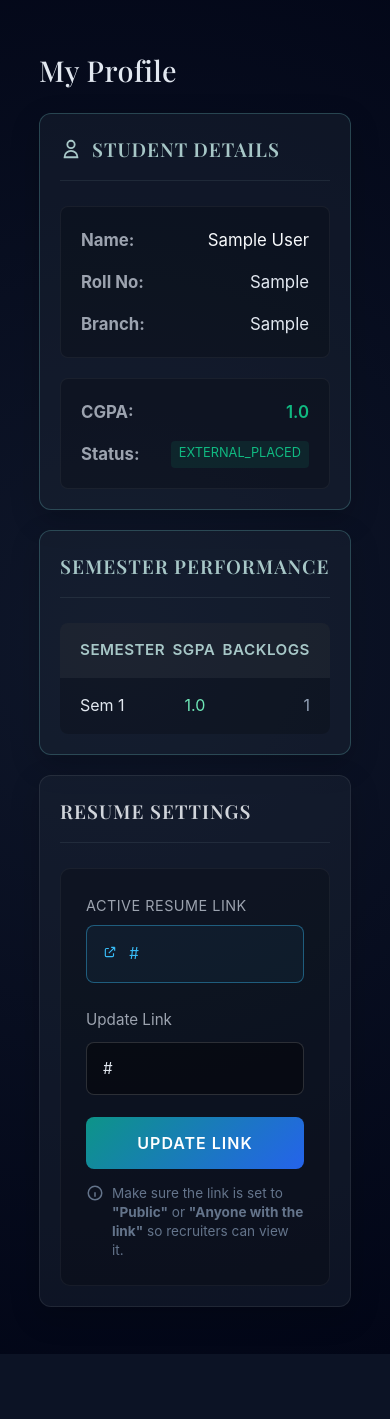
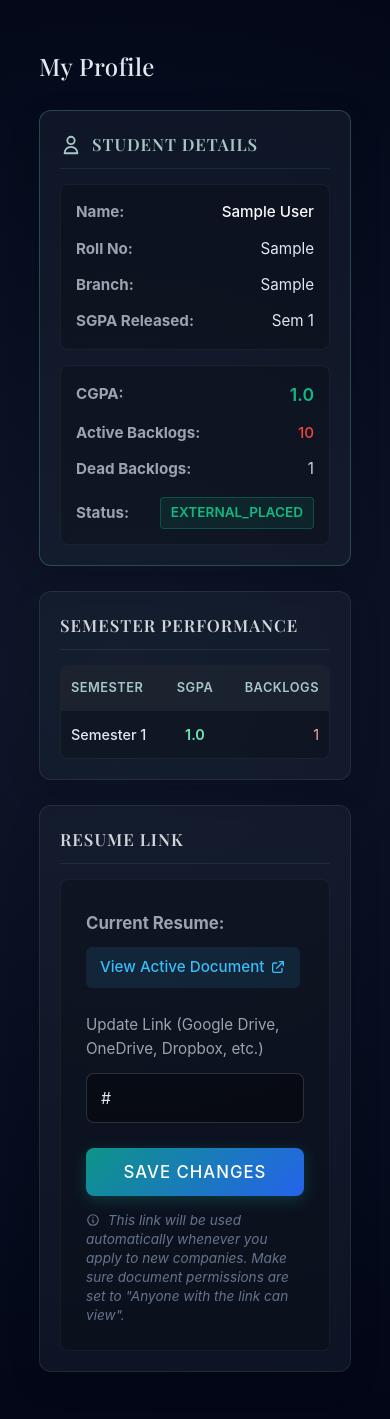
Before and after one commit to lavanayakhosla/TestPlacement, a Flask app: template templates/profile.html in a window 390 px wide. Shown: the part 74-1493 px from the top of the page. Before the commit the page ends 1428 px from the top, so only its background shows below. Run offline with Flask 3, Linux system fonts and the light colour scheme; the template is opened without the code that fills it: values that come from a table or form of the project are taken from there, others are empty; tables that the repository leaves empty hold one stand-in row (values such as "Sample post"); some web fonts are replaced.

Commit message:
Enhance profile page styling and responsiveness
Updated styling and layout for profile page, improved responsiveness, and enhanced user interface elements.

```diff
--- a/templates/profile.html
+++ b/templates/profile.html
@@ -9,9 +9,10 @@
     .profile-container button,
     .profile-container input,
     .profile-container a {
-        font-family: 'Inter', system-ui, -apple-system, sans-serif !important;
+        font-family: 'Inter', system-ui, -apple-system, BlinkMacSystemFont, "Segoe UI", Roboto, "Helvetica Neue", Arial, sans-serif !important;
     }
 
+    /* Responsive Layout Classes */
     .profile-container { width: 100%; max-width: 900px; margin: 0 auto; padding: 20px; box-sizing: border-box; display: flex; flex-direction: column; gap: 35px; }
     .page-title { color: #e2e8f0; font-size: 1.8rem; margin: 0; font-weight: 500; }
     .glass-card { background: rgba(30, 40, 55, 0.4); border: 1px solid rgba(100, 180, 180, 0.3); border-radius: 12px; padding: 35px; box-shadow: 0 10px 30px rgba(0,0,0,0.2); }
@@ -22,46 +23,32 @@
 
     .sem-table-grid { display: grid; grid-template-columns: 1fr 1fr 1fr; align-items: center; }
     .sem-table-header { background: rgba(255,255,255,0.05); padding: 15px 20px; font-weight: 600; color: #a7c7c7; font-size: 0.95rem; text-transform: uppercase; letter-spacing: 0.5px; }
-    .sem-table-row { padding: 15px 20px; border-top: 1px solid rgba(255,255,255,0.05); color: #e2e8f0; }
+    .sem-table-row { padding: 15px 20px; border-top: 1px solid rgba(255,255,255,0.05); color: #e2e8f0; transition: background 0.2s; }
 
-    /* RESUME SECTION IMPROVED */
-    .resume-form-group { display: flex; gap: 12px; align-items: stretch; width: 100%; }
-    .resume-input {
-        flex: 1;
-        padding: 14px 18px;
-        background: rgba(0,0,0,0.4);
-        border: 1px solid rgba(255,255,255,0.15);
-        border-radius: 8px;
-        color: #e2e8f0;
-        font-size: 1rem;
-        outline: none;
-        transition: all 0.3s ease;
-        min-width: 0; /* Important for flex child to shrink properly */
-    }
-    .resume-input:focus { border-color: #38bdf8; background: rgba(0,0,0,0.6); box-shadow: 0 0 0 3px rgba(56, 189, 248, 0.1); }
-
-    .resume-btn {
-        background: linear-gradient(135deg, #0d9488, #2563eb);
-        color: white;
-        border: none;
-        padding: 0 28px;
-        border-radius: 8px;
-        font-size: 1rem;
-        font-weight: 600;
-        cursor: pointer;
-        transition: all 0.2s ease;
-        white-space: nowrap;
-    }
+    /* === FIX: Responsive Resume Form Group === */
+    .resume-form-group { display: flex; gap: 15px; align-items: stretch; flex-wrap: wrap; }
+    .resume-input { flex: 1; min-width: 250px; padding: 14px; background: rgba(0,0,0,0.4); border: 1px solid rgba(255,255,255,0.15); border-radius: 8px; color: #e2e8f0; font-size: 1rem; outline: none; transition: border-color 0.2s; box-sizing: border-box; }
+    .resume-btn { background: linear-gradient(135deg, #0d9488, #2563eb); color: white; border: none; padding: 14px 28px; border-radius: 8px; font-size: 1.05rem; font-weight: 500; cursor: pointer; box-shadow: 0 4px 15px rgba(13, 148, 136, 0.3); transition: transform 0.2s; white-space: nowrap; box-sizing: border-box; }
 
     /* Mobile Responsive Rules */
     @media (max-width: 768px) {
-        .profile-container { padding: 15px; gap: 20px; }
+        .profile-container { padding: 15px; gap: 25px; }
+        .page-title { font-size: 1.5rem; }
         .glass-card { padding: 20px; }
-        .details-grid { grid-template-columns: 1fr; }
+        .card-title { font-size: 1.05rem; margin-bottom: 15px; padding-bottom: 10px; }
 
-        .resume-form-group { flex-direction: column; }
-        .resume-input { width: 100%; font-size: 0.95rem; padding: 16px; }
-        .resume-btn { width: 100%; padding: 16px; height: auto; }
+        /* Stack the student details */
+        .details-grid { grid-template-columns: 1fr; gap: 15px; }
+        .details-box { padding: 15px; font-size: 0.95rem; gap: 12px; }
+
+        /* Shrink table paddings */
+        .sem-table-header { padding: 12px 10px; font-size: 0.8rem; }
+        .sem-table-row { padding: 12px 10px; font-size: 0.9rem; }
+
+        /* === FIX: Force Resume Form to Stack entirely on Mobile === */
+        .resume-form-group { flex-direction: column; width: 100%; }
+        .resume-input { width: 100%; min-width: 100%; }
+        .resume-btn { width: 100%; }
     }
 </style>
 
@@ -73,95 +60,110 @@
 
     <div class="glass-card">
         <h3 class="card-title">
-            <svg width="22" height="22" fill="none" stroke="currentColor" stroke-width="2" viewBox="0 0 24 24"><path d="M16 7a4 4 0 11-8 0 4 4 0 018 0zM12 14a7 7 0 00-7 7h14a7 7 0 00-7-7z"></path></svg>
+            <svg width="22" height="22" fill="none" stroke="currentColor" stroke-width="2" viewBox="0 0 24 24"><path stroke-linecap="round" stroke-linejoin="round" d="M16 7a4 4 0 11-8 0 4 4 0 018 0zM12 14a7 7 0 00-7 7h14a7 7 0 00-7-7z"></path></svg>
             Student Details
         </h3>
 
         <div class="details-grid">
+
             <div class="details-box">
-                <div style="display: flex; justify-content: space-between;"><strong style="color:#9ca3af;">Name:</strong> <span style="color: #f8fafc;">{{ student.name }}</span></div>
-                <div style="display: flex; justify-content: space-between;"><strong style="color:#9ca3af;">Roll No:</strong> <span style="color: #e2e8f0;">{{ student.roll_no }}</span></div>
-                <div style="display: flex; justify-content: space-between;"><strong style="color:#9ca3af;">Branch:</strong> <span style="color: #e2e8f0;">{{ student.branch }}</span></div>
+                <div style="display: flex; justify-content: space-between; align-items: flex-start; gap: 10px;"><strong style="color:#9ca3af; min-width: 80px;">Name:</strong> <span style="color: #f8fafc; font-weight: 500; text-align: right;">{{ student.name }}</span></div>
+                <div style="display: flex; justify-content: space-between; align-items: flex-start; gap: 10px;"><strong style="color:#9ca3af; min-width: 80px;">Roll No:</strong> <span style="color: #e2e8f0; text-align: right;">{{ student.roll_no }}</span></div>
+                <div style="display: flex; justify-content: space-between; align-items: flex-start; gap: 10px;"><strong style="color:#9ca3af; min-width: 80px;">Branch:</strong> <span style="color: #e2e8f0; text-align: right;">{{ student.branch }}</span></div>
+                <div style="display: flex; justify-content: space-between; align-items: flex-start; gap: 10px;"><strong style="color:#9ca3af; min-width: 120px;">SGPA Released:</strong> <span style="color: #e2e8f0; text-align: right;">Sem {{ student.current_semester }}</span></div>
             </div>
 
             <div class="details-box">
-                <div style="display: flex; justify-content: space-between;"><strong style="color:#9ca3af;">CGPA:</strong> <span style="color: #10b981; font-weight: 600;">{{ student.cgpa }}</span></div>
-                <div style="display: flex; justify-content: space-between;"><strong style="color:#9ca3af;">Status:</strong>
-                    <span style="background: rgba(16, 185, 129, 0.1); color: #10b981; padding: 2px 8px; border-radius: 4px; font-size: 0.8rem;">{{ student.eligibility_status }}</span>
+                <div style="display: flex; justify-content: space-between; align-items: center;"><strong style="color:#9ca3af;">CGPA:</strong> <span style="color: #10b981; font-weight: 600; font-size: 1.1rem;">{{ student.cgpa }}</span></div>
+                <div style="display: flex; justify-content: space-between; align-items: center;"><strong style="color:#9ca3af;">Active Backlogs:</strong> <span style="color: {% if student.total_backlogs > 0 %}#ef4444{% else %}#10b981{% endif %}; font-weight: 500;">{{ student.total_backlogs }}</span></div>
+                <div style="display: flex; justify-content: space-between; align-items: center;"><strong style="color:#9ca3af;">Dead Backlogs:</strong> <span style="color: #cbd5e1;">{{ student.dead_backlogs }}</span></div>
+                <div style="display: flex; justify-content: space-between; align-items: center; margin-top: 4px;">
+                    <strong style="color:#9ca3af;">Status:</strong>
+                    <span style="background: rgba(16, 185, 129, 0.1); color: #10b981; border: 1px solid rgba(16, 185, 129, 0.3); padding: 4px 10px; border-radius: 4px; font-size: 0.85rem; font-weight: 600; text-align: center;">
+                        {{ student.eligibility_status }}
+                    </span>
                 </div>
             </div>
+
         </div>
     </div>
 
-    <div class="glass-card">
-        <h3 class="card-title">Semester Performance</h3>
+    <div class="glass-card" style="border-color: rgba(255, 255, 255, 0.08);">
+        <h3 class="card-title" style="color: #d1d5db;">Semester Performance</h3>
+
         {% if student.semester_records %}
-        <div style="background: rgba(0,0,0,0.2); border-radius: 8px; overflow-x: auto;">
+        <div style="background: rgba(0,0,0,0.2); border-radius: 8px; border: 1px solid rgba(255,255,255,0.05); overflow: hidden;">
+
             <div class="sem-table-grid sem-table-header">
                 <div>Semester</div>
                 <div style="text-align: center;">SGPA</div>
                 <div style="text-align: right;">Backlogs</div>
             </div>
-            {% for sem in student.semester_records | sort(attribute='semester_no') %}
-            <div class="sem-table-grid sem-table-row">
-                <div>Sem {{ sem.semester_no }}</div>
-                <div style="text-align: center; color: #6ee7b7;">{{ sem.sgpa }}</div>
-                <div style="text-align: right; color: #94a3b8;">{{ sem.backlog_count }}</div>
+
+            <div style="display: flex; flex-direction: column;">
+                {% for sem in student.semester_records | sort(attribute='semester_no') %}
+                <div class="sem-table-grid sem-table-row" onmouseover="this.style.background='rgba(255,255,255,0.02)';" onmouseout="this.style.background='transparent';">
+                    <div style="font-weight: 500;">Semester {{ sem.semester_no }}</div>
+                    <div style="text-align: center; color: #6ee7b7; font-weight: 600;">{{ sem.sgpa }}</div>
+                    <div style="text-align: right; color: {% if sem.backlog_count > 0 %}#fca5a5{% else %}#94a3b8{% endif %};">{{ sem.backlog_count }}</div>
+                </div>
+                {% endfor %}
             </div>
-            {% endfor %}
+
         </div>
         {% else %}
-        <p style="text-align: center; color: #64748b;">No records found.</p>
+        <div style="text-align: center; color: #64748b; padding: 30px; background: rgba(0,0,0,0.2); border-radius: 8px; font-style: italic; font-size: 0.95rem;">
+            No semester data available yet.
+        </div>
         {% endif %}
     </div>
 
     <div class="glass-card" style="border-color: rgba(255, 255, 255, 0.08);">
-        <h3 class="card-title" style="color: #d1d5db;">Resume Settings</h3>
+        <h3 class="card-title" style="color: #d1d5db;">Resume Link</h3>
 
-        <div style="background: rgba(0,0,0,0.2); border-radius: 10px; border: 1px solid rgba(255,255,255,0.05); padding: 25px;">
+        <div style="background: rgba(0,0,0,0.2); border-radius: 8px; border: 1px solid rgba(255,255,255,0.05); padding: 25px;">
 
-            <div style="margin-bottom: 25px;">
-                <label style="display: block; color: #9ca3af; font-size: 0.9rem; margin-bottom: 8px; text-transform: uppercase; letter-spacing: 0.5px;">Active Resume Link</label>
+            <div style="margin-bottom: 25px; display: flex; align-items: flex-start; gap: 10px; font-size: 1.05rem; flex-wrap: wrap;">
+                <strong style="color: #9ca3af; margin-top: 5px;">Current Resume:</strong>
                 {% if student.resume_link %}
-                    <a href="{{ student.resume_link }}" target="_blank" class="resume-input" style="display: block; text-decoration: none; border-color: rgba(56, 189, 248, 0.4); background: rgba(56, 189, 248, 0.05); color: #38bdf8; overflow: hidden; text-overflow: ellipsis; white-space: nowrap;">
-                        <svg width="14" height="14" fill="none" stroke="currentColor" stroke-width="2" viewBox="0 0 24 24" style="margin-right: 8px;"><path d="M10 6H6a2 2 0 00-2 2v10a2 2 0 002 2h10a2 2 0 002-2v-4M14 4h6m0 0v6m0-6L10 14"></path></svg>
-                        {{ student.resume_link }}
+                    <a href="{{ student.resume_link }}" target="_blank" rel="noopener noreferrer" style="color: #38bdf8; text-decoration: none; background: rgba(56, 189, 248, 0.1); padding: 8px 14px; border-radius: 6px; display: inline-flex; align-items: center; gap: 6px; font-weight: 500; font-size: 0.95rem; transition: background 0.2s; word-break: break-all;" onmouseover="this.style.background='rgba(56, 189, 248, 0.2)';" onmouseout="this.style.background='rgba(56, 189, 248, 0.1)';">
+                        View Active Document
+                        <svg width="16" height="16" fill="none" stroke="currentColor" stroke-width="2" viewBox="0 0 24 24"><path stroke-linecap="round" stroke-linejoin="round" d="M10 6H6a2 2 0 00-2 2v10a2 2 0 002 2h10a2 2 0 002-2v-4M14 4h6m0 0v6m0-6L10 14"></path></svg>
                     </a>
                 {% else %}
-                    <div style="padding: 14px; background: rgba(239, 68, 68, 0.1); border: 1px dashed #ef4444; border-radius: 8px; color: #ef4444; font-size: 0.9rem;">
-                        No resume link provided. Please add one below to apply for companies.
-                    </div>
+                    <span style="color: #ef4444; font-weight: 500; background: rgba(239, 68, 68, 0.1); padding: 6px 12px; border-radius: 6px; font-size: 0.9rem; margin-top: 3px;">Not Set</span>
                 {% endif %}
             </div>
 
-            <form action="{{ url_for('update_resume_link', student_id=student.id) }}" method="post">
-                <label style="display: block; color: #9ca3af; font-size: 0.95rem; margin-bottom: 10px;">Update Link</label>
+            <form action="{{ url_for('update_resume_link', student_id=student.id) }}" method="post" style="display: flex; flex-direction: column; gap: 12px;">
+                <label style="color: #9ca3af; font-size: 0.95rem;">Update Link (Google Drive, OneDrive, Dropbox, etc.)</label>
                 <div class="resume-form-group">
                     <input
                         name="resume_link"
                         type="url"
                         class="resume-input"
-                        placeholder="Paste Google Drive / Dropbox link here..."
+                        placeholder="https://drive.google.com/..."
                         value="{{ student.resume_link or '' }}"
                         required
+                        onfocus="this.style.borderColor='#38bdf8';"
+                        onblur="this.style.borderColor='rgba(255,255,255,0.15)';"
                     >
-                    <button type="submit" class="resume-btn">
-                        Update Link
+                    <button type="submit" class="resume-btn" onmouseover="this.style.transform='translateY(-2px)';" onmouseout="this.style.transform='translateY(0)';">
+                        Save Changes
                     </button>
                 </div>
             </form>
-
-            <div style="margin-top: 15px; display: flex; gap: 8px; color: #64748b; font-size: 0.85rem; line-height: 1.4;">
-                <svg width="18" height="18" fill="none" stroke="currentColor" stroke-width="2" viewBox="0 0 24 24" style="flex-shrink: 0;"><path d="M13 16h-1v-4h-1m1-4h.01M21 12a9 9 0 11-18 0 9 9 0 0118 0z"></path></svg>
-                <span>Make sure the link is set to <strong>"Public"</strong> or <strong>"Anyone with the link"</strong> so recruiters can view it.</span>
-            </div>
+            <p style="margin: 15px 0 0 0; color: #64748b; font-size: 0.85rem; font-style: italic; line-height: 1.4;">
+                <svg width="14" height="14" fill="none" stroke="currentColor" stroke-width="2" viewBox="0 0 24 24" style="vertical-align: middle; margin-right: 4px; margin-bottom: 2px;"><path stroke-linecap="round" stroke-linejoin="round" d="M13 16h-1v-4h-1m1-4h.01M21 12a9 9 0 11-18 0 9 9 0 0118 0z"></path></svg>
+                This link will be used automatically whenever you apply to new companies. Make sure document permissions are set to "Anyone with the link can view".
+            </p>
 
         </div>
     </div>
 
     {% else %}
-    <div style="text-align: center; color: #9ca3af; padding: 50px 20px;">
-        No student profile linked.
+    <div style="text-align: center; color: #9ca3af; padding: 50px 20px; background: rgba(30, 40, 55, 0.4); border: 1px solid rgba(255, 255, 255, 0.08); border-radius: 12px;">
+        No student profile is currently linked to this account.
     </div>
     {% endif %}
 
```
